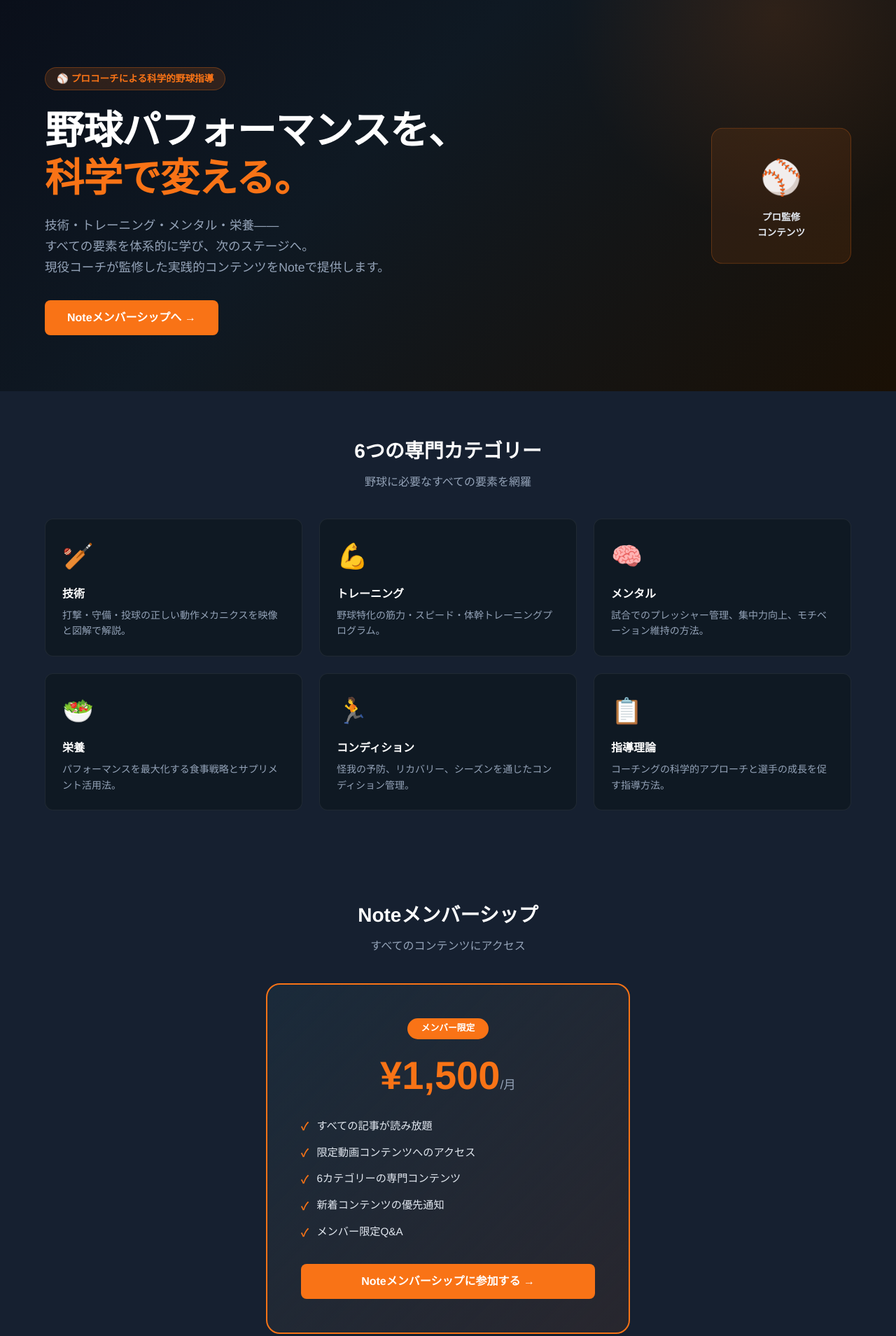
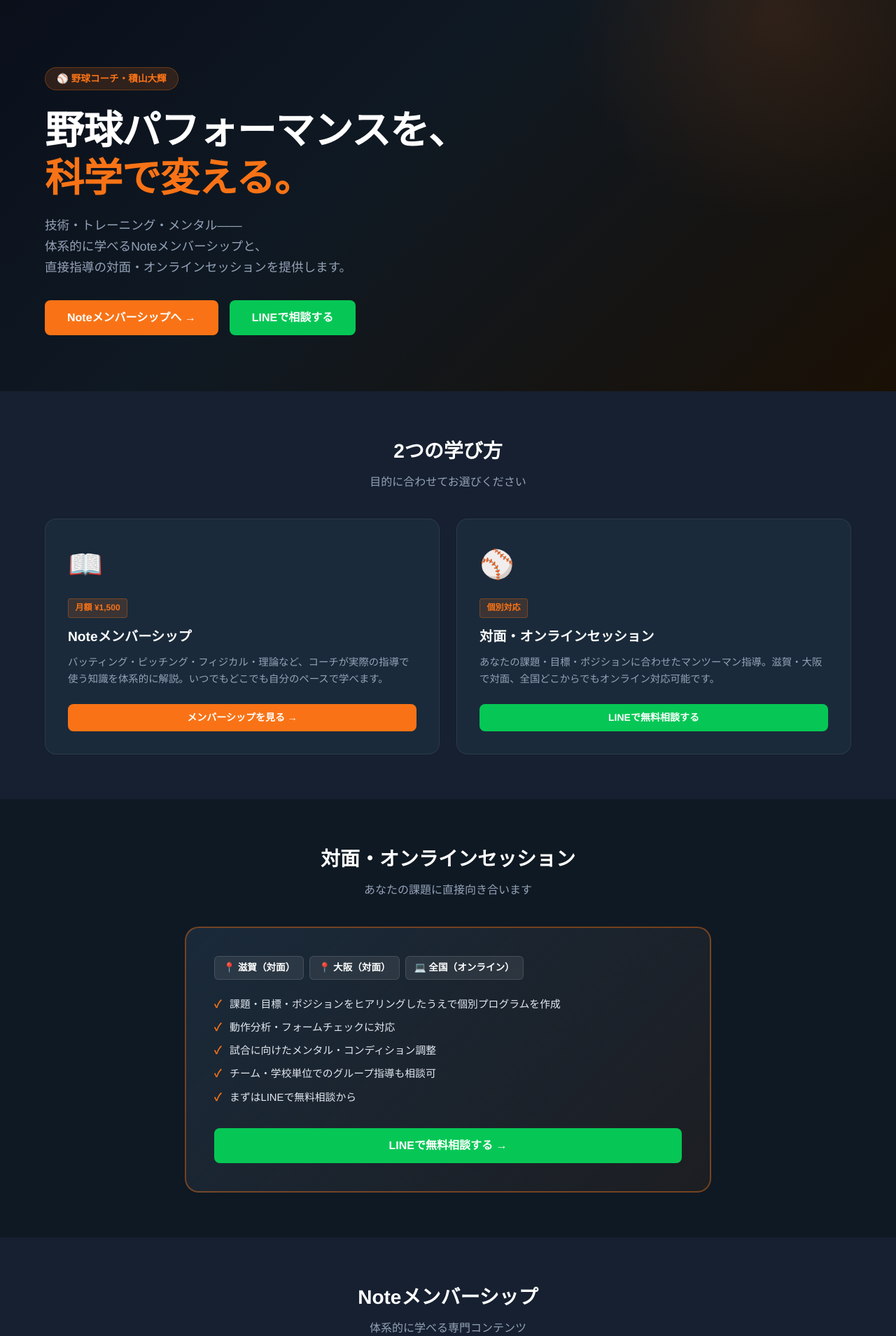
Before and after one commit to Sekky100622/ignite-potential-base, a Flask app: page / in a window 1280 px wide. Shown: the part 65-1974 px from the top of the page at 70% size. Run offline with Flask 3, Linux system fonts and the light colour scheme.

Commit message:
LP更新: Noteメンバーシップ＋対面セッション誘導

```diff
--- a/templates/index.html
+++ b/templates/index.html
@@ -50,51 +50,79 @@
     margin-bottom: 2rem;
   }
   .hero-btns { display: flex; gap: 1rem; flex-wrap: wrap; }
-  .hero-badge {
-    position: absolute;
-    right: 5%;
-    top: 50%;
-    transform: translateY(-50%);
-    background: rgba(249,115,22,.1);
-    border: 1px solid rgba(249,115,22,.25);
+
+  /* Service cards */
+  .service-card {
+    background: var(--navy-light);
+    border: 1px solid rgba(255,255,255,.08);
     border-radius: 16px;
     padding: 2rem;
-    text-align: center;
-    width: 200px;
-  }
-  .hero-badge-icon { font-size: 3rem; }
-  .hero-badge-text { font-size: .85rem; color: var(--gray-200); margin-top: .5rem; font-weight: 600; }
-  @media (max-width: 768px) { .hero-badge { display: none; } }
-
-  /* Features */
-  .features { background: var(--navy-mid); }
-  .section-title { font-size: 1.75rem; font-weight: 800; margin-bottom: .5rem; }
-  .section-sub { color: var(--gray-400); margin-bottom: 2.5rem; }
-  .feature-card {
-    background: var(--navy);
-    border: 1px solid rgba(255,255,255,.07);
-    border-radius: 12px;
-    padding: 1.5rem;
     transition: border-color .2s, transform .2s;
   }
-  .feature-card:hover {
-    border-color: rgba(249,115,22,.4);
-    transform: translateY(-3px);
+  .service-card:hover { border-color: rgba(249,115,22,.4); transform: translateY(-3px); }
+  .service-icon { font-size: 2.5rem; margin-bottom: 1rem; }
+  .service-title { font-size: 1.2rem; font-weight: 800; margin-bottom: .5rem; }
+  .service-desc { color: var(--gray-400); font-size: .9rem; line-height: 1.7; margin-bottom: 1.5rem; }
+  .service-tag {
+    display: inline-block;
+    background: rgba(249,115,22,.15);
+    color: var(--orange);
+    border: 1px solid rgba(249,115,22,.3);
+    border-radius: 4px;
+    font-size: .75rem;
+    font-weight: 700;
+    padding: .2rem .6rem;
+    margin-bottom: .75rem;
   }
-  .feature-icon { font-size: 2.25rem; margin-bottom: .75rem; }
-  .feature-title { font-weight: 700; font-size: 1rem; margin-bottom: .4rem; }
-  .feature-desc { color: var(--gray-400); font-size: .875rem; line-height: 1.6; }
+
+  /* Session */
+  .session-card {
+    background: linear-gradient(135deg, var(--navy-light) 0%, rgba(249,115,22,.06) 100%);
+    border: 2px solid rgba(249,115,22,.4);
+    border-radius: 20px;
+    padding: 2.5rem;
+  }
+  .session-area {
+    display: flex;
+    gap: .5rem;
+    flex-wrap: wrap;
+    margin-bottom: 1.5rem;
+  }
+  .area-tag {
+    background: rgba(255,255,255,.08);
+    border: 1px solid rgba(255,255,255,.12);
+    border-radius: 6px;
+    padding: .3rem .75rem;
+    font-size: .85rem;
+    font-weight: 600;
+  }
+  .session-features {
+    list-style: none;
+    display: flex;
+    flex-direction: column;
+    gap: .6rem;
+    margin-bottom: 2rem;
+  }
+  .session-features li {
+    display: flex;
+    align-items: flex-start;
+    gap: .75rem;
+    font-size: .925rem;
+    color: var(--gray-200);
+  }
+  .session-features li::before {
+    content: '✓';
+    color: var(--orange);
+    font-weight: 700;
+    flex-shrink: 0;
+  }
 
   /* Membership */
   .membership-card {
     background: linear-gradient(135deg, var(--navy-light) 0%, rgba(249,115,22,.08) 100%);
     border: 2px solid var(--orange);
     border-radius: 20px;
-    padding: 3rem;
-    max-width: 520px;
-    margin: 0 auto;
-    text-align: center;
-    position: relative;
+    padding: 2.5rem;
   }
   .membership-badge {
     background: var(--orange);
@@ -107,25 +135,25 @@
     margin-bottom: 1.5rem;
   }
   .membership-price {
-    font-size: 3.5rem;
+    font-size: 3rem;
     font-weight: 900;
     color: var(--orange);
     line-height: 1;
+    margin-bottom: 1.5rem;
   }
-  .membership-price span { font-size: 1.1rem; font-weight: 400; color: var(--gray-400); }
+  .membership-price span { font-size: 1rem; font-weight: 400; color: var(--gray-400); }
   .membership-features {
     list-style: none;
-    margin: 2rem 0;
     display: flex;
     flex-direction: column;
-    gap: .75rem;
-    text-align: left;
+    gap: .6rem;
+    margin-bottom: 2rem;
   }
   .membership-features li {
     display: flex;
     align-items: flex-start;
     gap: .75rem;
-    font-size: .95rem;
+    font-size: .925rem;
     color: var(--gray-200);
   }
   .membership-features li::before {
@@ -133,45 +161,29 @@
     color: var(--orange);
     font-weight: 700;
     flex-shrink: 0;
-    margin-top: .1rem;
   }
 
-  /* How it works */
-  .step {
-    display: flex;
-    align-items: flex-start;
-    gap: 1.5rem;
-    padding: 1.5rem;
-    background: var(--navy-light);
-    border: 1px solid rgba(255,255,255,.07);
-    border-radius: 12px;
-  }
-  .step-num {
-    width: 40px;
-    height: 40px;
-    background: var(--orange);
-    color: var(--white);
-    border-radius: 50%;
-    display: flex;
-    align-items: center;
-    justify-content: center;
-    font-weight: 800;
-    font-size: 1rem;
-    flex-shrink: 0;
-  }
-  .step-title { font-weight: 700; margin-bottom: .25rem; }
-  .step-desc { color: var(--gray-400); font-size: .875rem; line-height: 1.6; }
+  /* Section */
+  .section-title { font-size: 1.75rem; font-weight: 800; margin-bottom: .5rem; }
+  .section-sub { color: var(--gray-400); margin-bottom: 2.5rem; }
+  .features { background: var(--navy-mid); }
 
   /* CTA */
   .cta-section {
     background: linear-gradient(135deg, rgba(249,115,22,.1) 0%, transparent 100%);
     border-top: 1px solid rgba(249,115,22,.15);
-    border-bottom: 1px solid rgba(249,115,22,.15);
     text-align: center;
     padding: 5rem 0;
   }
-  .cta-section h2 { font-size: 2.25rem; font-weight: 800; margin-bottom: .75rem; }
+  .cta-section h2 { font-size: 2rem; font-weight: 800; margin-bottom: .75rem; }
   .cta-section p { color: var(--gray-400); margin-bottom: 2.5rem; font-size: 1.05rem; }
+
+  .btn-line {
+    background: #06C755;
+    color: var(--white);
+    border: none;
+  }
+  .btn-line:hover { background: #05a848; color: var(--white); }
 </style>
 {% endblock %}
 
@@ -179,81 +191,97 @@
 <!-- Hero -->
 <section class="hero">
   <div class="container hero-content">
-    <div class="hero-eyebrow">⚾ プロコーチによる科学的野球指導</div>
+    <div class="hero-eyebrow">⚾ 野球コーチ・積山大輝</div>
     <h1>野球パフォーマンスを、<br><span class="accent">科学で変える。</span></h1>
     <p class="hero-sub">
-      技術・トレーニング・メンタル・栄養——<br>
-      すべての要素を体系的に学び、次のステージへ。<br>
-      現役コーチが監修した実践的コンテンツをNoteで提供します。
+      技術・トレーニング・メンタル——<br>
+      体系的に学べるNoteメンバーシップと、<br>
+      直接指導の対面・オンラインセッションを提供します。
     </p>
     <div class="hero-btns">
       <a href="{{ note_url }}" target="_blank" rel="noopener" class="btn btn-primary btn-lg">Noteメンバーシップへ →</a>
+      <a href="https://lin.ee/6166cuY" target="_blank" rel="noopener" class="btn btn-line btn-lg">LINEで相談する</a>
     </div>
-  </div>
-  <div class="hero-badge">
-    <div class="hero-badge-icon">⚾</div>
-    <div class="hero-badge-text">プロ監修<br>コンテンツ</div>
   </div>
 </section>
 
-<!-- Features -->
-<section class="section features">
+<!-- 2つのサービス -->
+<section class="section" style="background:var(--navy-mid);">
   <div class="container">
     <div class="text-center">
-      <h2 class="section-title">6つの専門カテゴリー</h2>
-      <p class="section-sub">野球に必要なすべての要素を網羅</p>
+      <h2 class="section-title">2つの学び方</h2>
+      <p class="section-sub">目的に合わせてお選びください</p>
     </div>
-    <div class="grid grid-3">
-      <div class="feature-card">
-        <div class="feature-icon">🏏</div>
-        <div class="feature-title">技術</div>
-        <div class="feature-desc">打撃・守備・投球の正しい動作メカニクスを映像と図解で解説。</div>
+    <div class="grid grid-2">
+      <div class="service-card">
+        <div class="service-icon">📖</div>
+        <div class="service-tag">月額 ¥1,500</div>
+        <div class="service-title">Noteメンバーシップ</div>
+        <div class="service-desc">
+          バッティング・ピッチング・フィジカル・理論など、コーチが実際の指導で使う知識を体系的に解説。いつでもどこでも自分のペースで学べます。
+        </div>
+        <a href="{{ note_url }}" target="_blank" rel="noopener" class="btn btn-primary" style="width:100%;justify-content:center;">
+          メンバーシップを見る →
+        </a>
       </div>
-      <div class="feature-card">
-        <div class="feature-icon">💪</div>
-        <div class="feature-title">トレーニング</div>
-        <div class="feature-desc">野球特化の筋力・スピード・体幹トレーニングプログラム。</div>
-      </div>
-      <div class="feature-card">
-        <div class="feature-icon">🧠</div>
-        <div class="feature-title">メンタル</div>
-        <div class="feature-desc">試合でのプレッシャー管理、集中力向上、モチベーション維持の方法。</div>
-      </div>
-      <div class="feature-card">
-        <div class="feature-icon">🥗</div>
-        <div class="feature-title">栄養</div>
-        <div class="feature-desc">パフォーマンスを最大化する食事戦略とサプリメント活用法。</div>
-      </div>
-      <div class="feature-card">
-        <div class="feature-icon">🏃</div>
-        <div class="feature-title">コンディション</div>
-        <div class="feature-desc">怪我の予防、リカバリー、シーズンを通じたコンディション管理。</div>
-      </div>
-      <div class="feature-card">
-        <div class="feature-icon">📋</div>
-        <div class="feature-title">指導理論</div>
-        <div class="feature-desc">コーチングの科学的アプローチと選手の成長を促す指導方法。</div>
+      <div class="service-card">
+        <div class="service-icon">⚾</div>
+        <div class="service-tag">個別対応</div>
+        <div class="service-title">対面・オンラインセッション</div>
+        <div class="service-desc">
+          あなたの課題・目標・ポジションに合わせたマンツーマン指導。滋賀・大阪で対面、全国どこからでもオンライン対応可能です。
+        </div>
+        <a href="https://lin.ee/6166cuY" target="_blank" rel="noopener" class="btn btn-line" style="width:100%;justify-content:center;">
+          LINEで無料相談する
+        </a>
       </div>
     </div>
   </div>
 </section>
 
-<!-- Membership -->
+<!-- セッション詳細 -->
+<section class="section">
+  <div class="container" style="max-width:800px;">
+    <div class="text-center">
+      <h2 class="section-title">対面・オンラインセッション</h2>
+      <p class="section-sub">あなたの課題に直接向き合います</p>
+    </div>
+    <div class="session-card">
+      <div class="session-area">
+        <span class="area-tag">📍 滋賀（対面）</span>
+        <span class="area-tag">📍 大阪（対面）</span>
+        <span class="area-tag">💻 全国（オンライン）</span>
+      </div>
+      <ul class="session-features">
+        <li>課題・目標・ポジションをヒアリングしたうえで個別プログラムを作成</li>
+        <li>動作分析・フォームチェックに対応</li>
+        <li>試合に向けたメンタル・コンディション調整</li>
+        <li>チーム・学校単位でのグループ指導も相談可</li>
+        <li>まずはLINEで無料相談から</li>
+      </ul>
+      <a href="https://lin.ee/6166cuY" target="_blank" rel="noopener" class="btn btn-line btn-lg" style="width:100%;justify-content:center;">
+        LINEで無料相談する →
+      </a>
+    </div>
+  </div>
+</section>
+
+<!-- Noteメンバーシップ詳細 -->
 <section class="section" style="background:var(--navy-mid);">
-  <div class="container">
+  <div class="container" style="max-width:800px;">
     <div class="text-center">
       <h2 class="section-title">Noteメンバーシップ</h2>
-      <p class="section-sub">すべてのコンテンツにアクセス</p>
+      <p class="section-sub">体系的に学べる専門コンテンツ</p>
     </div>
     <div class="membership-card">
       <div class="membership-badge">メンバー限定</div>
       <div class="membership-price">¥1,500<span>/月</span></div>
       <ul class="membership-features">
-        <li>すべての記事が読み放題</li>
-        <li>限定動画コンテンツへのアクセス</li>
-        <li>6カテゴリーの専門コンテンツ</li>
+        <li>バッティング・ピッチング・フィジカル・理論など全カテゴリーが読み放題</li>
+        <li>実際の指導現場で使っているドリル・練習メニュー</li>
+        <li>プログラム設計の考え方・根拠</li>
         <li>新着コンテンツの優先通知</li>
-        <li>メンバー限定Q&A</li>
+        <li>いつでも解約可能</li>
       </ul>
       <a href="{{ note_url }}" target="_blank" rel="noopener" class="btn btn-primary btn-lg" style="width:100%;justify-content:center;">
         Noteメンバーシップに参加する →
@@ -262,47 +290,19 @@
   </div>
 </section>
 
-<!-- How it works -->
-<section class="section">
+<!-- CTA -->
+<section class="cta-section">
   <div class="container">
-    <div class="text-center">
-      <h2 class="section-title">始め方</h2>
-      <p class="section-sub">3ステップで今すぐ始められます</p>
-    </div>
-    <div class="grid grid-3">
-      <div class="step">
-        <div class="step-num">1</div>
-        <div>
-          <div class="step-title">Noteアカウントを作成</div>
-          <div class="step-desc">note.comに無料登録。すでにアカウントをお持ちの方はそのままご利用いただけます。</div>
-        </div>
-      </div>
-      <div class="step">
-        <div class="step-num">2</div>
-        <div>
-          <div class="step-title">メンバーシップに参加</div>
-          <div class="step-desc">「Ignite Potential Base」のメンバーシップページから月額プランに参加します。</div>
-        </div>
-      </div>
-      <div class="step">
-        <div class="step-num">3</div>
-        <div>
-          <div class="step-title">コンテンツを楽しむ</div>
-          <div class="step-desc">記事・動画・Q&Aなど、すべての限定コンテンツにアクセスできます。</div>
-        </div>
-      </div>
+    <h2>まず、<span class="text-orange">一歩踏み出す。</span></h2>
+    <p>コンテンツで学ぶか、直接相談するか。どちらでも大丈夫です。</p>
+    <div style="display:flex;gap:1rem;justify-content:center;flex-wrap:wrap;">
+      <a href="{{ note_url }}" target="_blank" rel="noopener" class="btn btn-primary btn-lg">
+        Noteメンバーシップへ →
+      </a>
+      <a href="https://lin.ee/6166cuY" target="_blank" rel="noopener" class="btn btn-line btn-lg">
+        LINEで無料相談
+      </a>
     </div>
   </div>
 </section>
-
-<!-- CTA -->
-<section class="cta-section">
-  <div class="container">
-    <h2>今すぐ野球を<span class="text-orange">科学する</span></h2>
-    <p>月額¥1,500。いつでも解約可能。</p>
-    <a href="{{ note_url }}" target="_blank" rel="noopener" class="btn btn-primary btn-lg">
-      Noteメンバーシップへ →
-    </a>
-  </div>
-</section>
 {% endblock %}
```
